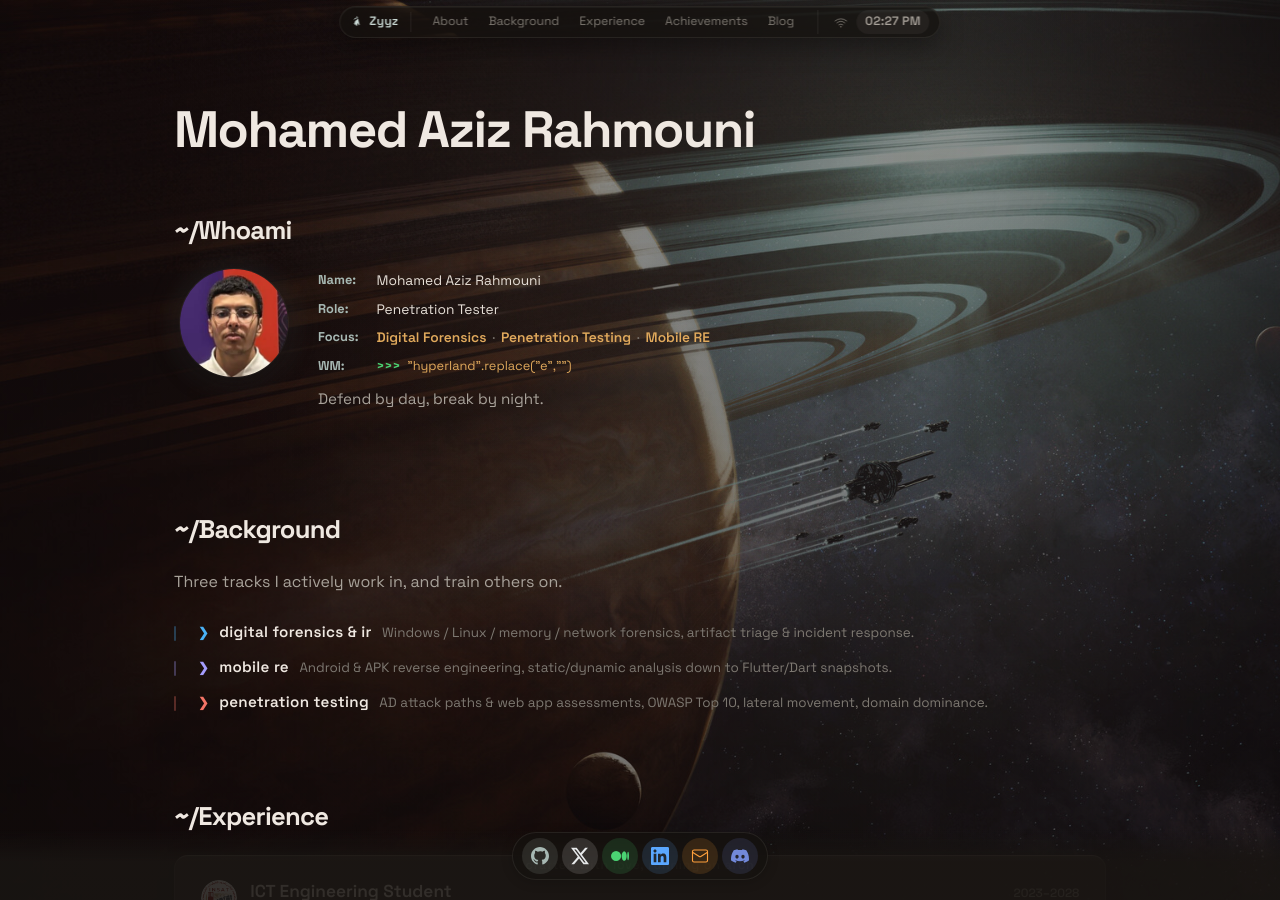
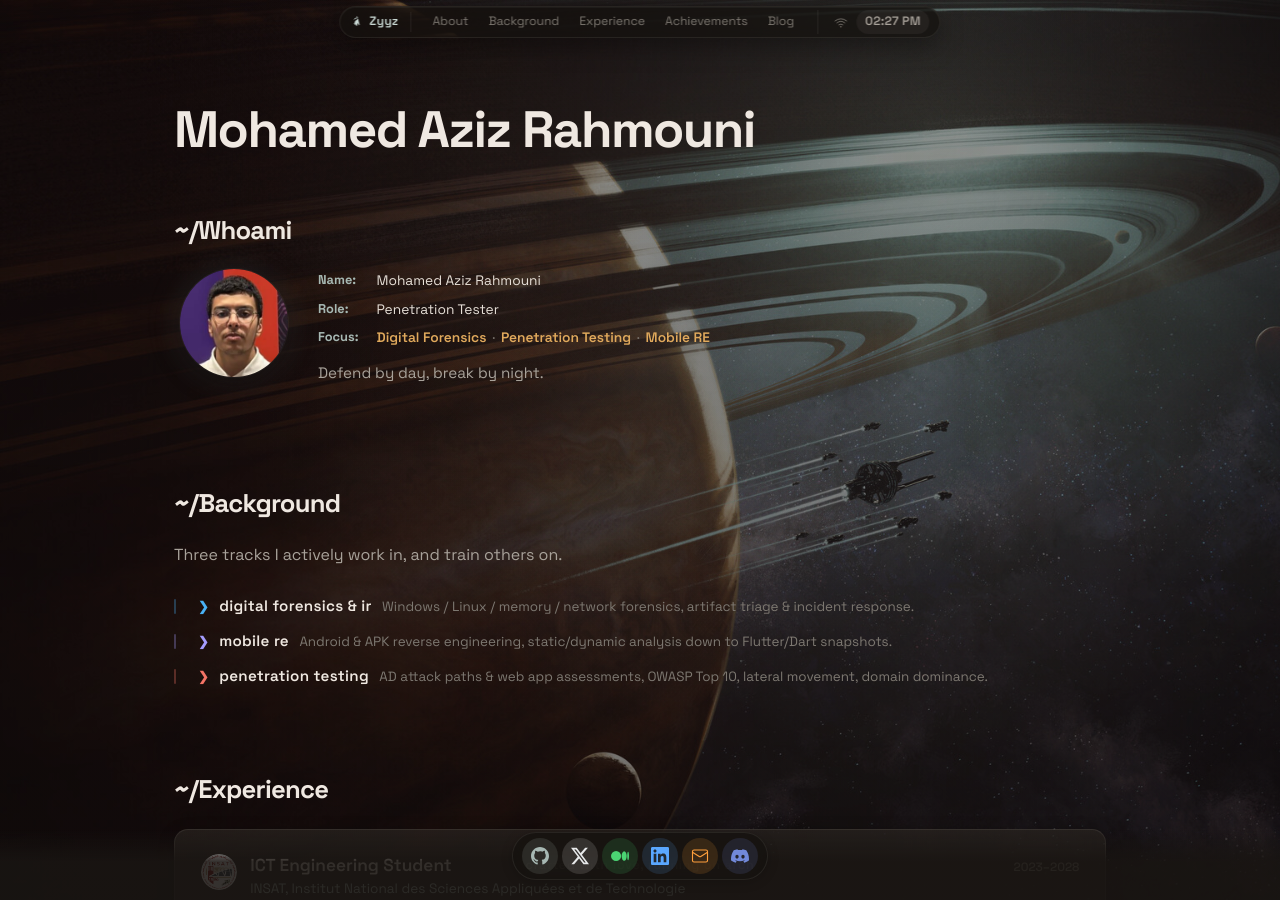
Before and after one commit to 0xZyyz/0xZyyz.github.io, a Jekyll site: the page built from index.html, in a window 1280 px wide and 900 px high. Built offline with Jekyll 4.4.1, drawn with Linux system fonts in a browser that asks for light colours.

Commit message:
Remove WM field from whoami section

```diff
--- a/index.html
+++ b/index.html
@@ -19,8 +19,7 @@ image: /assets/icons/og.png
           <dt>Name</dt><dd>Mohamed Aziz Rahmouni</dd>
           <dt>Role</dt><dd>Penetration Tester</dd>
           <dt>Focus</dt><dd><span class="nf-tag">Digital Forensics</span><span class="nf-tag">Penetration Testing</span><span class="nf-tag">Mobile RE</span></dd>
-          <dt>WM</dt><dd><span class="nf-cmd-inline nf-cmd" id="wm-cmd"></span></dd>
-          </dl>
+        </dl>
         <div class="nf-bio">
           <p>Defend by day, break by night.</p>
         </div>
```
